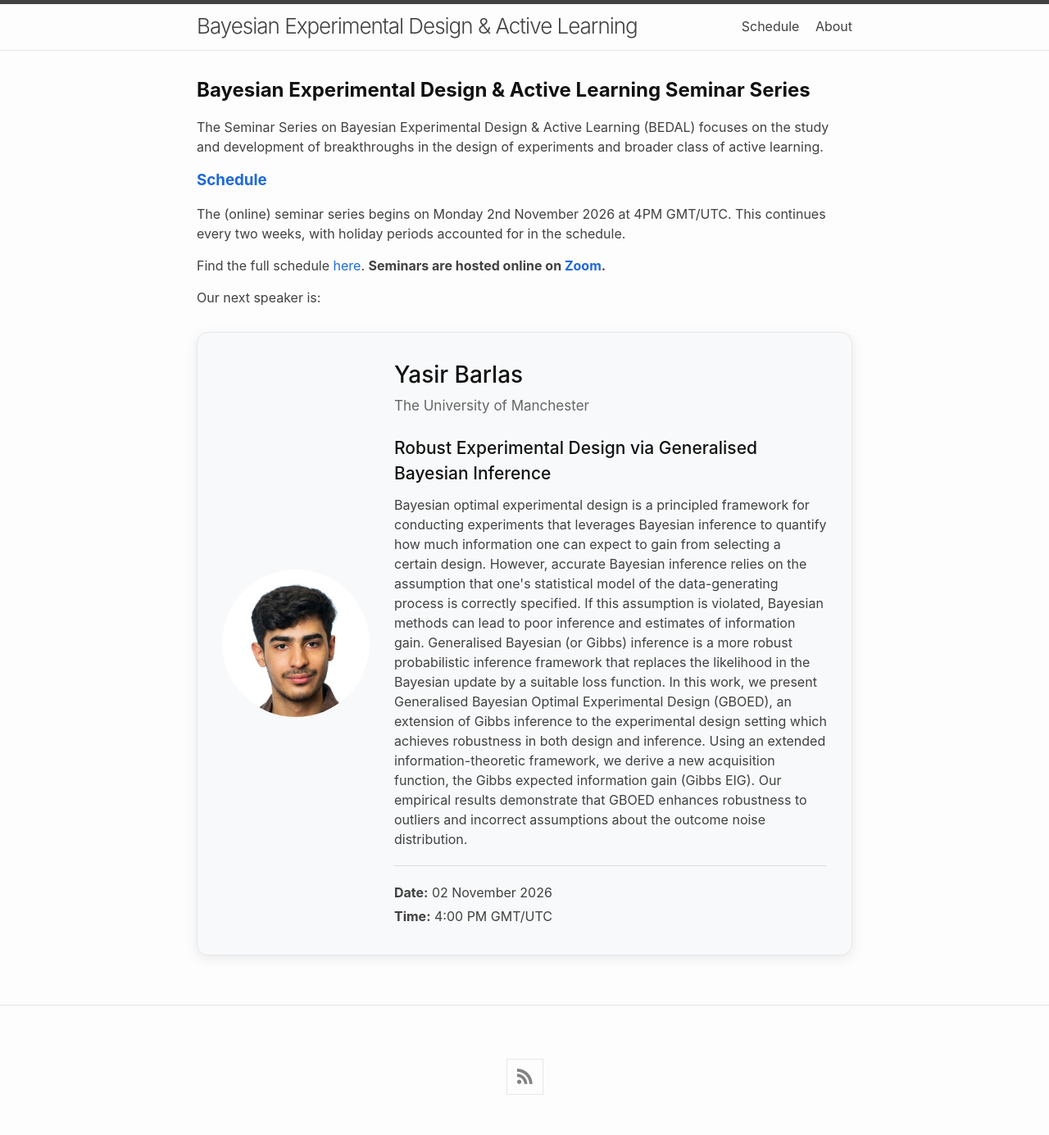
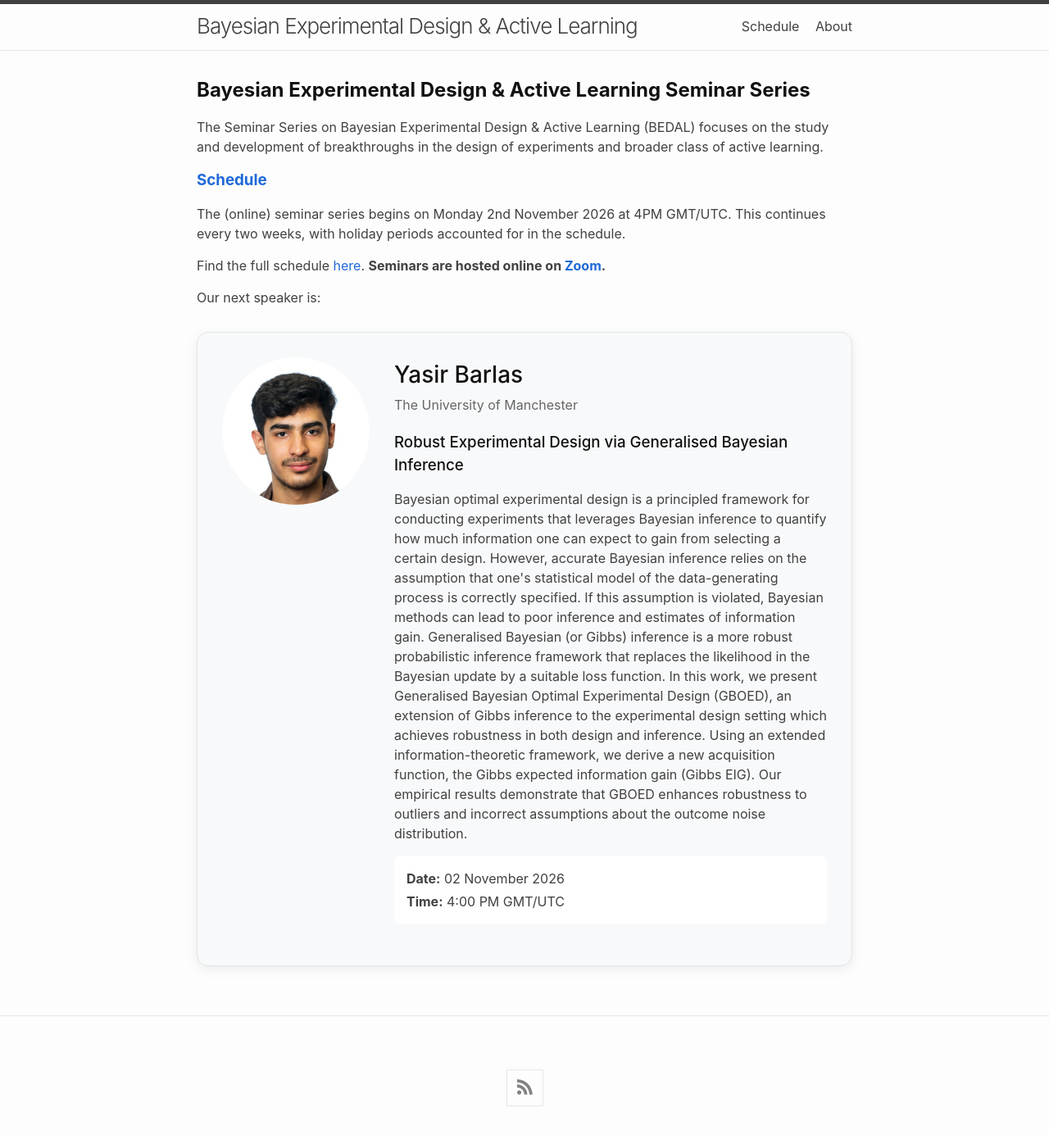
Before and after one commit to bayesiandesign/seminar, a Jekyll site: the page built from README.md, in a window 1280 px wide. Shown: the whole page at 82% size. Built offline with Jekyll 4.4.1, drawn with Linux system fonts in a browser that asks for light colours; nearby versions of some CDN libraries; our own code applies the rules of GitHub Pages for plain Markdown files.

Commit message:
Update style.scss

```diff
--- a/assets/css/style.scss
+++ b/assets/css/style.scss
@@ -8,17 +8,17 @@
 
 .speaker-card {
   display: flex;
-  align-items: center;
+  align-items: flex-start;
   gap: 30px;
-  max-width: 850px;
+  max-width: 900px;
   margin: 30px 0;
   padding: 30px;
 
   background: #f8f9fa;
-  border: 1px solid #e5e7eb;
+  border: 1px solid #e2e5e8;
   border-radius: 14px;
 
-  box-shadow: 0 4px 15px rgba(0, 0, 0, 0.08);
+  box-shadow: 0 4px 15px rgba(0, 0, 0, 0.07);
 }
 
 .speaker-photo-container {
@@ -34,39 +34,84 @@
 
 .speaker-info {
   flex: 1;
+  min-width: 0;
 }
 
 .speaker-info h2 {
   margin-top: 0;
-  margin-bottom: 5px;
+  margin-bottom: 4px;
   font-size: 28px;
 }
 
 .speaker-affiliation {
   margin-top: 0;
+  margin-bottom: 20px;
   color: #666;
-  font-size: 17px;
+  font-size: 16px;
 }
 
-.speaker-info h3 {
-  margin-top: 22px;
-  margin-bottom: 10px;
-  font-size: 21px;
+.talk-title {
+  margin-top: 0;
+  margin-bottom: 18px;
+  font-size: 22px;
+  line-height: 1.4;
 }
 
 .seminar-details {
-  margin-top: 20px;
-  padding-top: 15px;
+  margin-bottom: 20px;
+  padding: 12px 15px;
+  background: white;
+  border-radius: 8px;
+}
+
+.seminar-details p {
+  margin: 4px 0;
+}
+
+.speaker-section {
+  margin-top: 12px;
   border-top: 1px solid #ddd;
 }
 
-.seminar-details p {
-  margin: 5px 0;
+.speaker-section summary {
+  padding: 14px 5px;
+  cursor: pointer;
+
+  font-weight: 600;
+  font-size: 16px;
+
+  list-style: none;
+}
+
+.speaker-section summary::-webkit-details-marker {
+  display: none;
+}
+
+.speaker-section summary::after {
+  content: "＋";
+  float: right;
+  font-size: 18px;
+  font-weight: normal;
+}
+
+.speaker-section[open] summary::after {
+  content: "−";
+}
+
+.speaker-section-content {
+  padding: 0 5px 15px 5px;
+  line-height: 1.7;
+}
+
+.speaker-section-content p:first-child {
+  margin-top: 0;
 }
 
 @media (max-width: 600px) {
+
   .speaker-card {
     flex-direction: column;
+    align-items: center;
     text-align: center;
     padding: 25px 20px;
   }
@@ -76,7 +121,16 @@
     height: 150px;
   }
 
+  .speaker-info {
+    width: 100%;
+  }
+
   .seminar-details {
     text-align: left;
   }
+
+  .speaker-section {
+    text-align: left;
+  }
+
 }
```
